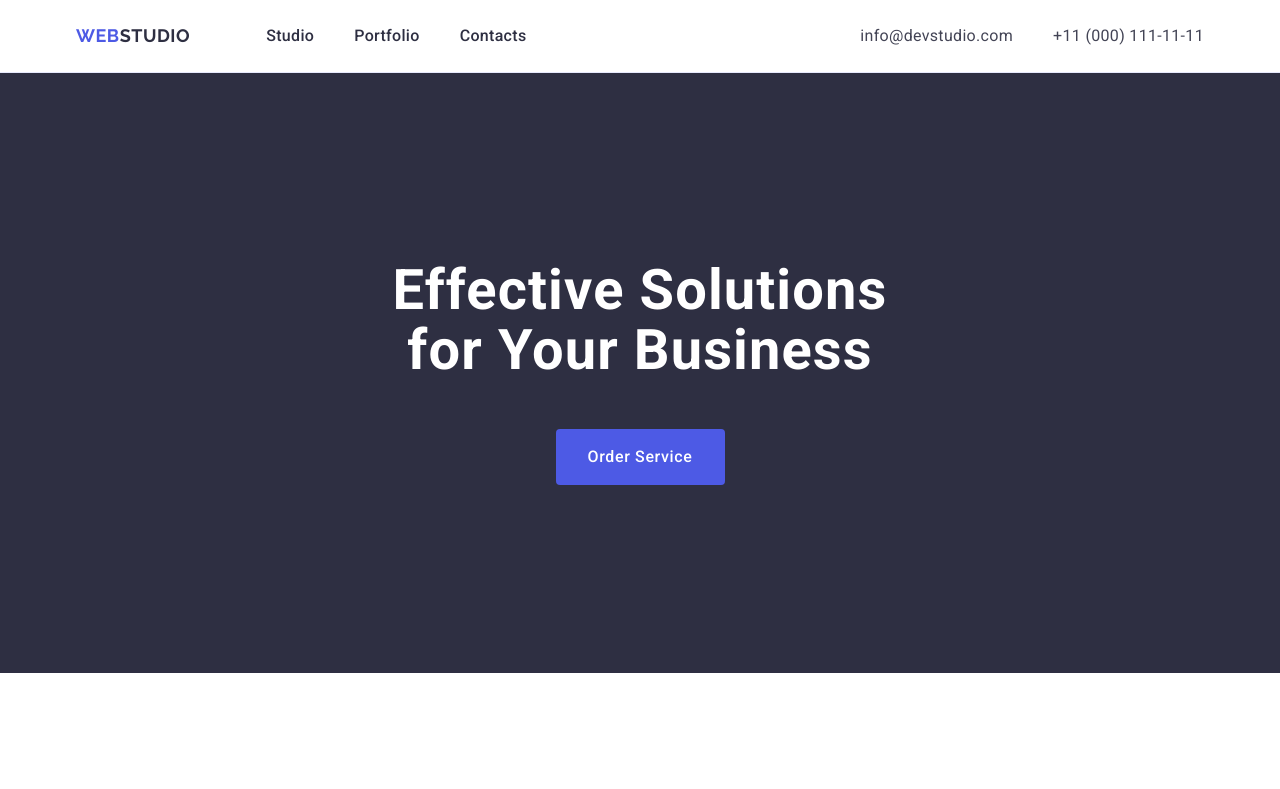
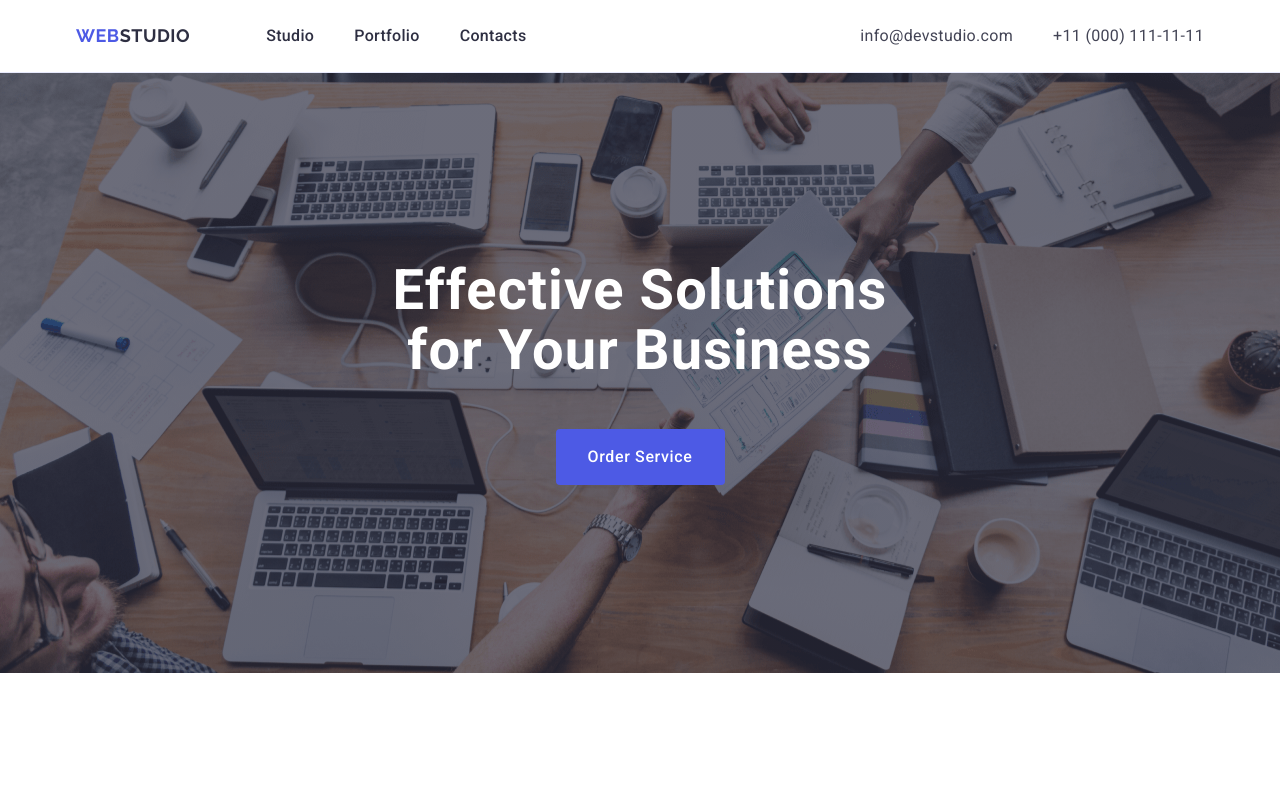
Before and after one commit to Oleksandr-Kostiuchenko/goit-markup-hw-04, a plain HTML site: page index.html in a window 1280 px wide. Shown: the top 789 px of the page. Drawn offline with nearby package versions, Linux system fonts and the light colour scheme; a web font is replaced by a local one.

Commit message:
starting

```diff
--- a/css/style.css
+++ b/css/style.css
@@ -8,7 +8,7 @@ body {
 }
 
 
-/*============== Reset ==============*/
+/*============== RESET ==============*/
 
 h1,
 h2,
@@ -43,7 +43,7 @@ a {
 }
 
 
-/*============== /Reset ==============*/
+/*============== /RESET ==============*/
 
 .container {
     max-width: 1158px;
@@ -54,7 +54,7 @@ a {
 }
 
 
-/*============== Header ==============*/
+/*============== HEADER ==============*/
 
 .page-header {
     border-bottom: 1px solid #e7e9fc;
@@ -143,13 +143,14 @@ address {
 }
 
 
-/*============== /Header ==============*/
+/*============== /HEADER ==============*/
 
 
 /*============== HERO SECTION ==============*/
 
 .site-top-section {
     padding: 188px 0 188px;
+    background-image: linear-gradient(rgba(46, 47, 66, 0.7), rgba(46, 47, 66, 0.7)), url(/images/hero-bg-image.png);
 }
 
 .main-title {
```
Also changed, not shown: images/hero-bg-image.png (added), images/icons.svg (added).
